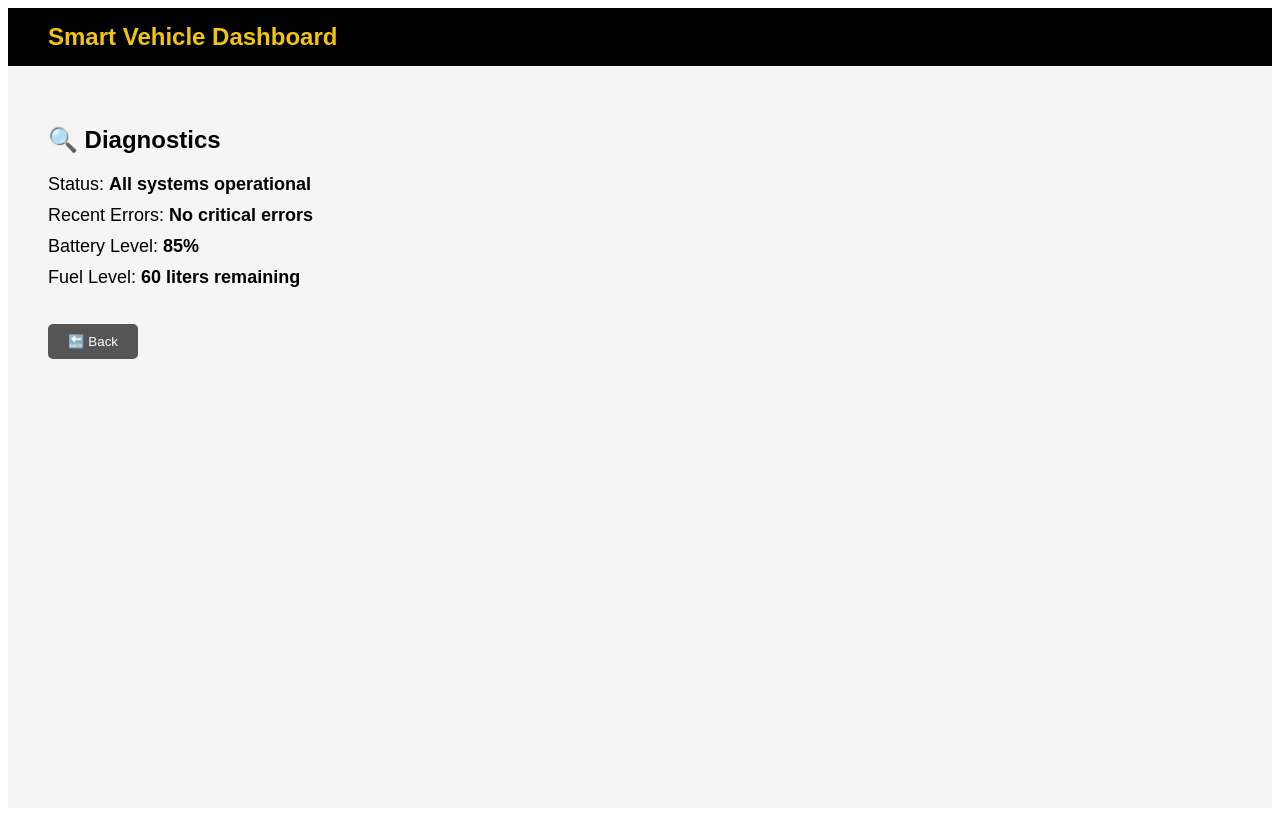
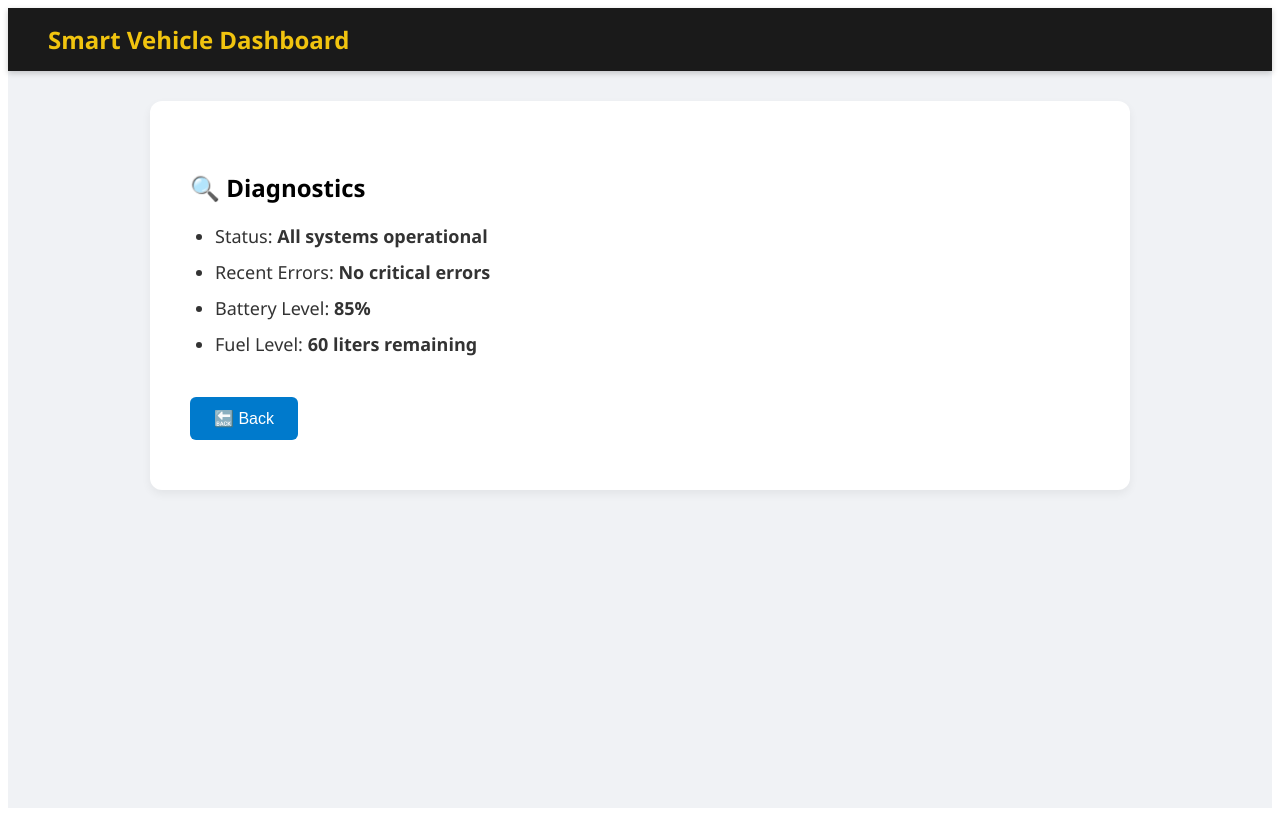
Before and after one commit to thaminaanzum/Smart_mining, a React (Create React App) app: page /Diagnostics in a window 1280 px wide. Built offline with nearby package versions, Linux system fonts and the light colour scheme.

Commit message:
Update Help.css

```diff
--- a/src/Help.css
+++ b/src/Help.css
@@ -1,64 +1,69 @@
-
-
 .navbar {
-  background-color: #000;
+  background-color: #1a1a1a;
   padding: 15px 40px;
-  color: white;
-  font-size: 20px;
+  color: #fff;
+  font-size: 22px;
   font-weight: bold;
   display: flex;
   align-items: center;
   justify-content: flex-start;
+  box-shadow: 0 2px 6px rgba(0, 0, 0, 0.2);
 }
 
-/* Title on top-left */
 .navbar-title {
   margin: 0;
 }
 
-/* Help container */
+/* Container */
 .diagnostics-container {
-  font-family: Arial, sans-serif;
+  font-family: 'Segoe UI', sans-serif;
   min-height: 100vh;
-  background-color: #f5f5f5;
+  background-color: #f0f2f5;
 }
 
-/* Help content */
+/* Help Content */
 .diagnostics-content {
-  padding: 40px;
+  padding: 50px 40px;
+  background-color: #fff;
+  max-width: 900px;
+  margin: 30px auto;
+  border-radius: 12px;
+  box-shadow: 0 4px 10px rgba(0, 0, 0, 0.06);
 }
 
-/* List styling */
 .diagnostics-content ul {
-  list-style-type: none;
-  padding: 0;
+  list-style-type: disc;
+  padding-left: 25px;
 }
 
 .diagnostics-content li {
-  margin-bottom: 10px;
+  margin-bottom: 12px;
   font-size: 18px;
+  color: #333;
+}
+
+/* Scrollable Content */
+.diagnostics-content.scrollable {
+  max-height: 400px;
+  overflow-y: auto;
+  padding-right: 10px;
+  line-height: 1.7;
+  font-size: 17px;
 }
 
 /* Back Button */
 .back-button {
-  margin-top: 20px;
-  padding: 10px 20px;
-  background-color: #555;
+  margin-top: 25px;
+  padding: 12px 24px;
+  background-color: #007acc;
   color: white;
   border: none;
-  border-radius: 5px;
+  border-radius: 6px;
+  font-size: 16px;
   cursor: pointer;
   transition: background-color 0.3s ease;
 }
 
 .back-button:hover {
-  background-color: #333;
+  background-color: #005f9e;
 }
-
-.diagnostics-content.scrollable {
-  max-height: 400px;
-  overflow-y: auto;
-  padding-right: 10px;
-  line-height: 1.6;
-  font-size: 16px;
-}
```
